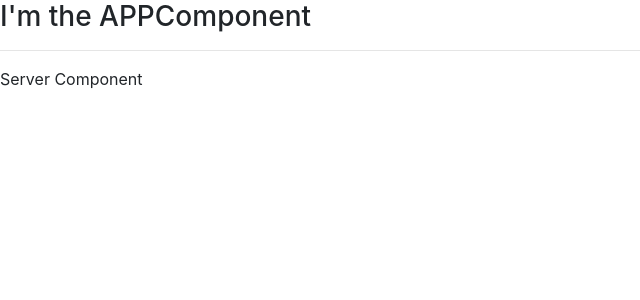
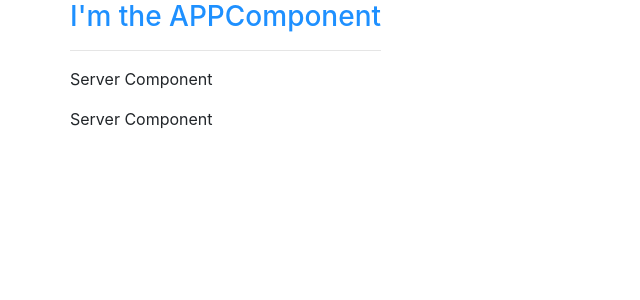
Before and after one commit to Aleksandra1701/Angular10, an Angular app: page / in a window 1280 px wide. Shown: the top 300 px of the page, without its empty margins (0-640 px from the left). Built offline with nearby package versions, Linux system fonts and the light colour scheme.

Commit message:
app-servers

```diff
--- a/src/app/app.component.css
+++ b/src/app/app.component.css
@@ -0,0 +1,3 @@
+h3 {
+    color:darkblue;
+}
--- a/src/app/app.component.html
+++ b/src/app/app.component.html
@@ -1,3 +1,12 @@
-<h3>I'm the APPComponent</h3>
-<hr>
-<app-server></app-server>
+
+<div class="container">
+  <div class="row">
+    <div class="col-xs-12">
+      <h3>I'm the APPComponent</h3>
+      <hr>
+      <app-servers></app-servers>
+     <!--<div>app-servers</div>-->
+     <!--<div class="app-servers"></div>-->
+    </div>
+  </div>
+</div>
--- a/src/app/app.component.ts
+++ b/src/app/app.component.ts
@@ -3,7 +3,12 @@ import { Component } from '@angular/core';
 @Component({
   selector: 'app-root',
   templateUrl: './app.component.html',
-  styleUrls: ['./app.component.css']
+ // styleUrls: ['./app.component.css']
+ styles: [`
+ h3 {
+   color:dodgerblue;
+ }
+ `]
 })
 export class AppComponent {
 }
--- a/src/app/app.module.ts
+++ b/src/app/app.module.ts
@@ -4,11 +4,13 @@ import { NgModule } from '@angular/core';
 
 import { AppComponent } from './app.component';
 import { ServerComponent } from './server/server.component';
+import { ServersComponent } from './servers/servers.component';
 
 @NgModule({
   declarations: [
     AppComponent,
-    ServerComponent
+    ServerComponent,
+    ServersComponent
   ],
   imports: [
     BrowserModule
--- /dev/null
+++ b/src/app/servers/servers.component.html
@@ -0,0 +1,2 @@
+<app-server></app-server>
+<app-server></app-server>
--- /dev/null
+++ b/src/app/servers/servers.component.ts
@@ -0,0 +1,19 @@
+import { Component, OnInit } from '@angular/core';
+
+@Component({
+ // selector: '[app-servers]',
+ //selector: '.app-servers',
+ selector: 'app-servers',
+  template:
+   `<app-server></app-server>
+    <app-server></app-server>`,
+  styleUrls: ['./servers.component.css']
+})
+export class ServersComponent implements OnInit {
+
+  constructor() { }
+
+  ngOnInit(): void {
+  }
+
+}
```
Also changed, not shown: src/app/servers/servers.component.css (added).
